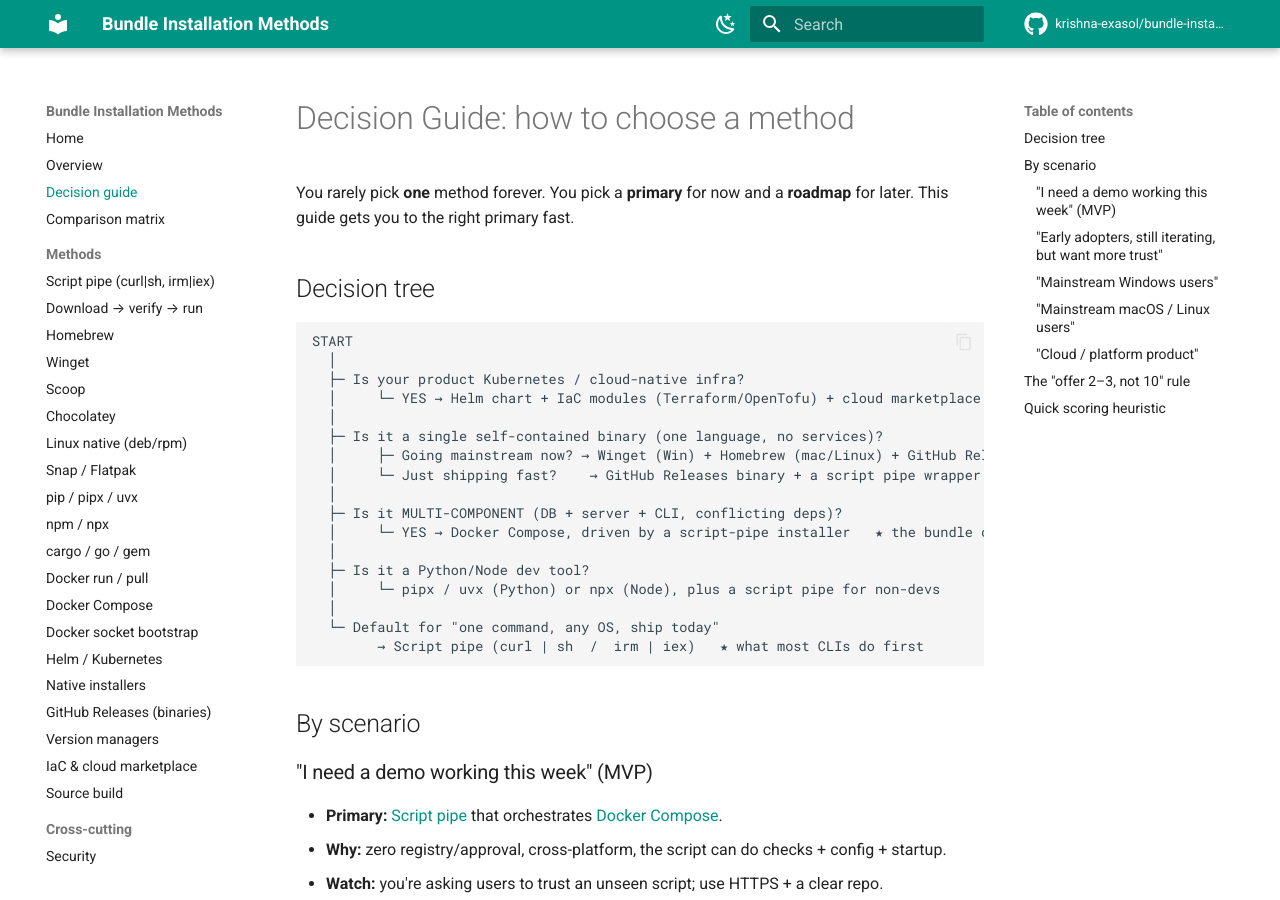
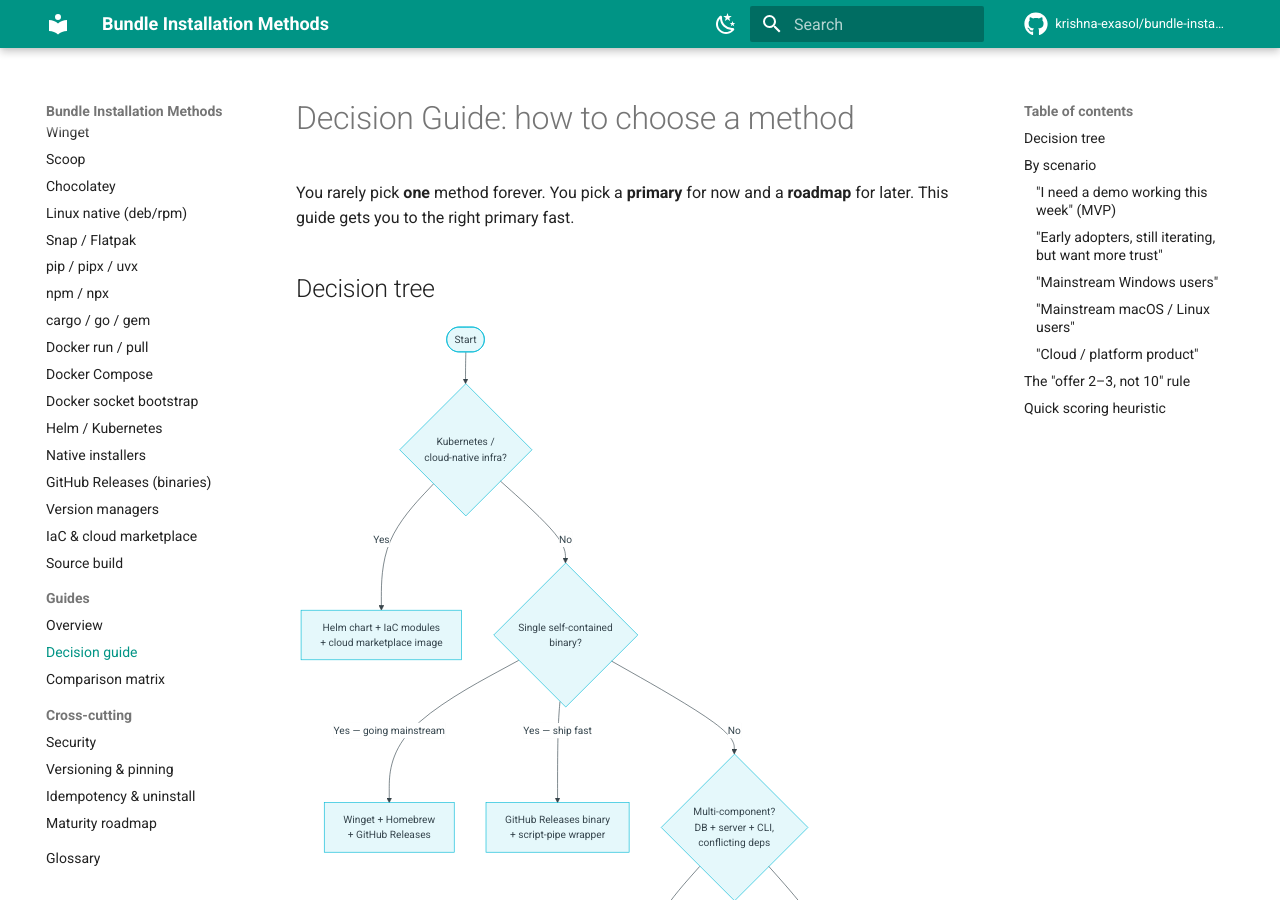
Before and after one commit to krishna-exasol/bundle-installation-methods, an MkDocs documentation site: the page built from docs/01-decision-guide.md, in a window 1280 px wide and 900 px high. Built offline with MkDocs 1.6.1 and Material for MkDocs 9.7.7, drawn with Linux system fonts in a browser that asks for light colours; comment, search, counter and statistics services are not loaded.

Commit message:
Polish: reorder nav (Home/Case study/Methods/Guides), Mermaid decision tree + case-study diagrams, note exasol-quickstart live on PyPI

````diff
--- a/docs/01-decision-guide.md
+++ b/docs/01-decision-guide.md
@@ -4,24 +4,24 @@
 
 ## Decision tree
 
-```
-START
-  │
-  ├─ Is your product Kubernetes / cloud-native infra?
-  │     └─ YES → Helm chart + IaC modules (Terraform/OpenTofu) + cloud marketplace image
-  │
-  ├─ Is it a single self-contained binary (one language, no services)?
-  │     ├─ Going mainstream now? → Winget (Win) + Homebrew (mac/Linux) + GitHub Releases
-  │     └─ Just shipping fast?    → GitHub Releases binary + a script pipe wrapper
-  │
-  ├─ Is it MULTI-COMPONENT (DB + server + CLI, conflicting deps)?
-  │     └─ YES → Docker Compose, driven by a script-pipe installer   ★ the bundle case
-  │
-  ├─ Is it a Python/Node dev tool?
-  │     └─ pipx / uvx (Python) or npx (Node), plus a script pipe for non-devs
-  │
-  └─ Default for "one command, any OS, ship today"
-        → Script pipe (curl | sh  /  irm | iex)   ★ what most CLIs do first
+```mermaid
+flowchart TD
+    Start([Start]) --> K{"Kubernetes /<br/>cloud-native infra?"}
+    K -->|Yes| Kk["Helm chart + IaC modules<br/>+ cloud marketplace image"]
+    K -->|No| B{"Single self-contained<br/>binary?"}
+
+    B -->|"Yes — going mainstream"| Bm["Winget + Homebrew<br/>+ GitHub Releases"]
+    B -->|"Yes — ship fast"| Bf["GitHub Releases binary<br/>+ script-pipe wrapper"]
+    B -->|No| M{"Multi-component?<br/>DB + server + CLI,<br/>conflicting deps"}
+
+    M -->|Yes| Mm["★ Docker Compose,<br/>driven by a script-pipe installer"]
+    M -->|No| P{"Python / Node<br/>dev tool?"}
+
+    P -->|Yes| Pp["pipx / uvx (Python)<br/>or npx (Node)<br/>+ a script pipe for non-devs"]
+    P -->|No| D["★ Default: Script pipe<br/>curl | sh  ·  irm | iex"]
+
+    class Mm,D best
+    classDef best fill:#1f7a5a,stroke:#3fb950,color:#fff;
 ```
 
 ## By scenario
--- a/mkdocs.yml
+++ b/mkdocs.yml
@@ -63,9 +63,12 @@
 
 nav:
   - Home: index.md
-  - Overview: 00-overview.md
-  - Decision guide: 01-decision-guide.md
-  - Comparison matrix: 02-comparison-matrix.md
+  - Case study:
+      - "★ Recommended approach": case-studies/recommended-approach.md
+      - The components: case-studies/components.md
+      - "Nano + JSON Tables + MCP": case-studies/nano-jsontables-mcp.md
+      - "Personal + JSON Tables + MCP": case-studies/personal-jsontables-mcp.md
+      - Exasol bundle: case-studies/exasol-bundle.md
   - Methods:
       - "Script pipe (curl|sh, irm|iex)": methods/script-pipe.md
       - "Download → verify → run": methods/download-verify-run.md
@@ -87,17 +90,15 @@
       - Version managers: methods/version-managers.md
       - IaC & cloud marketplace: methods/iac-cloud.md
       - Source build: methods/source-build.md
+  - Guides:
+      - Overview: 00-overview.md
+      - Decision guide: 01-decision-guide.md
+      - Comparison matrix: 02-comparison-matrix.md
   - Cross-cutting:
       - Security: cross-cutting/security.md
       - Versioning & pinning: cross-cutting/versioning-pinning.md
       - Idempotency & uninstall: cross-cutting/idempotency-uninstall.md
       - Maturity roadmap: cross-cutting/maturity-roadmap.md
-  - Case study:
-      - "★ Recommended approach": case-studies/recommended-approach.md
-      - The components: case-studies/components.md
-      - "Nano + JSON Tables + MCP": case-studies/nano-jsontables-mcp.md
-      - "Personal + JSON Tables + MCP": case-studies/personal-jsontables-mcp.md
-      - Exasol bundle: case-studies/exasol-bundle.md
   - Glossary: glossary.md
 
 extra:
````
Also changed, not shown: docs/case-studies/nano-jsontables-mcp.md (+12 -12 lines), docs/case-studies/personal-jsontables-mcp.md (+14 -14 lines), docs/case-studies/recommended-approach.md (+5 -4 lines).
